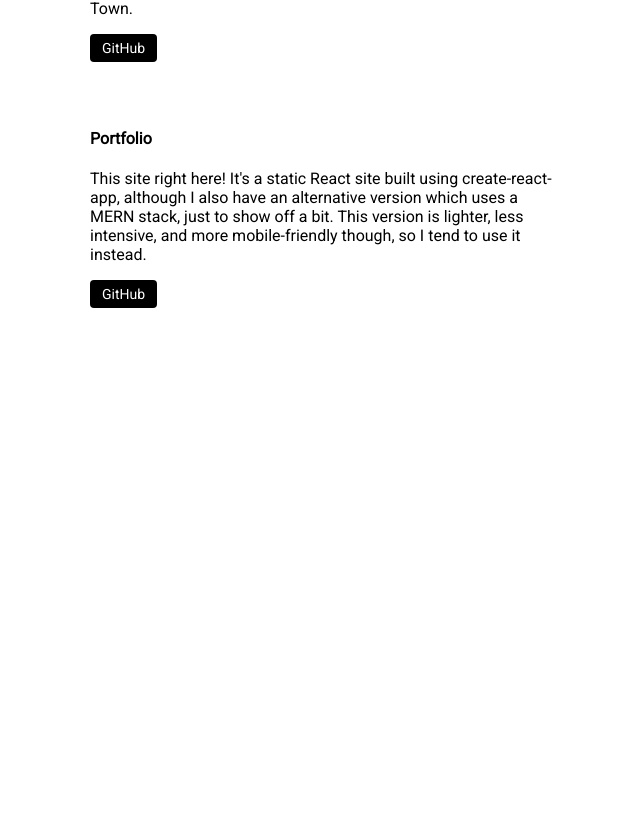
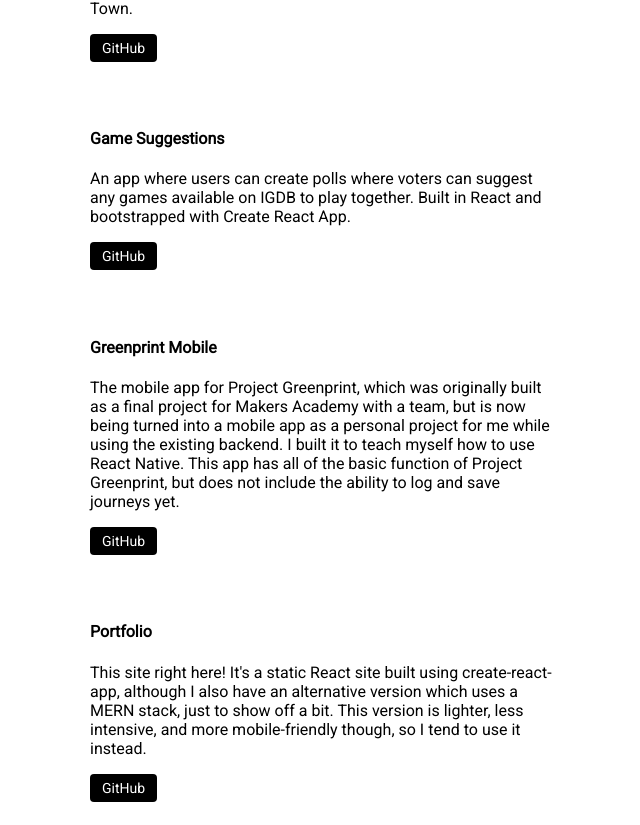
Before and after one commit to SevenSecrets/portfolio-static, a React (Create React App) app: page / in a window 1280 px wide. Shown: the part 915-1740 px from the top of the page, without its empty margins (317-957 px from the left). Before the commit the page ends 1246 px from the top, so only its background shows below. Built offline with nearby package versions, Linux system fonts and the light colour scheme.

Commit message:
adding some new projects

```diff
--- a/src/App.js
+++ b/src/App.js
@@ -20,7 +20,9 @@ class App extends Component {
           <h3>My Projects</h3>
           <Project name="Project Greenprint" description="GreenPrint is an app built as my team's final project for Makers Academy, intended to help you calculate and monitor the amount of carbon your travel produces on a per journey basis. If you enter two locations in the form below the app will generate several routes by mode of travel (driving, public transport, walking, and cycling). You can also calculate the carbon footprint for air travel." siteLink="https://project-greenprint.herokuapp.com/" gitHubLink="https://github.com/SevenSecrets/Project_Greenprint_Backend"/>
           <Project name="Weather Reminders" description="This Ruby app texts me to tell me what the weather is like, including temperature, rain, and UV index. The app currently runs on Heroku and is pinged by a Telegram bot every time someone messages it, responding with the sorted data gathered from the Climacell API about the weather conditions at a location. If the user sends a location in the Telegram message then the weather returned is for that location, otherwise it defaults to Kentish Town." gitHubLink="https://github.com/SevenSecrets/weather-texts"/>
-          <Project name="Portfolio" description="This site right here! It's a static React site built using create-react-app, although I also have an alternative version which uses a MERN stack, just to show off a bit. This version is lighter, less intensive, and more mobile-friendly though, so I tend to use it instead." gitHubLink=""/>
+          <Project name="Game Suggestions" description="An app where users can create polls where voters can suggest any games available on IGDB to play together. Built in React and bootstrapped with Create React App." gitHubLink="https://github.com/SevenSecrets/game-suggestions"/>
+          <Project name="Greenprint Mobile" description="The mobile app for Project Greenprint, which was originally built as a final project for Makers Academy with a team, but is now being turned into a mobile app as a personal project for me while using the existing backend. I built it to teach myself how to use React Native. This app has all of the basic function of Project Greenprint, but does not include the ability to log and save journeys yet." gitHubLink="https://github.com/SevenSecrets/greenprint-mobile" />
+          <Project name="Portfolio" description="This site right here! It's a static React site built using create-react-app, although I also have an alternative version which uses a MERN stack, just to show off a bit. This version is lighter, less intensive, and more mobile-friendly though, so I tend to use it instead." gitHubLink="https://github.com/SevenSecrets/portfolio-static"/>
         </div>
       </div>
     );
```
